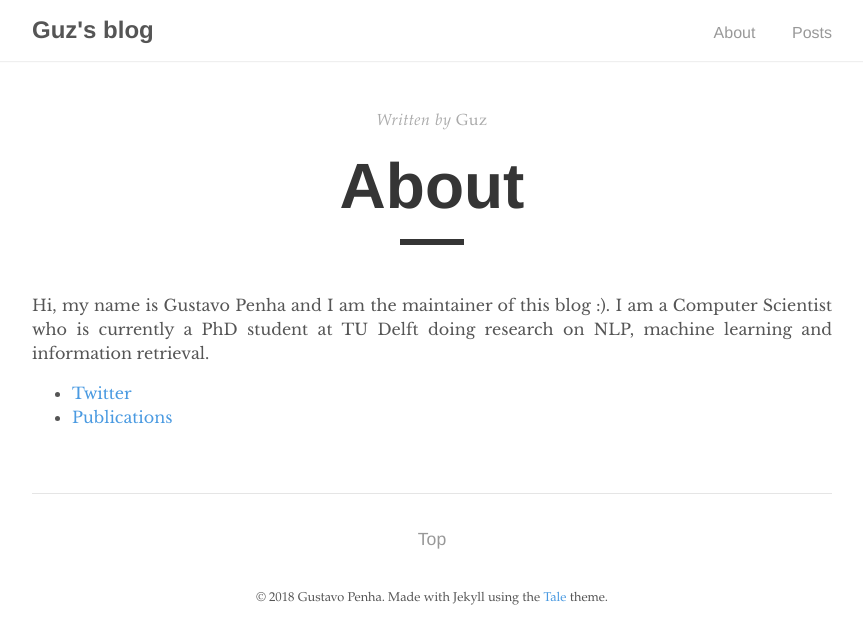
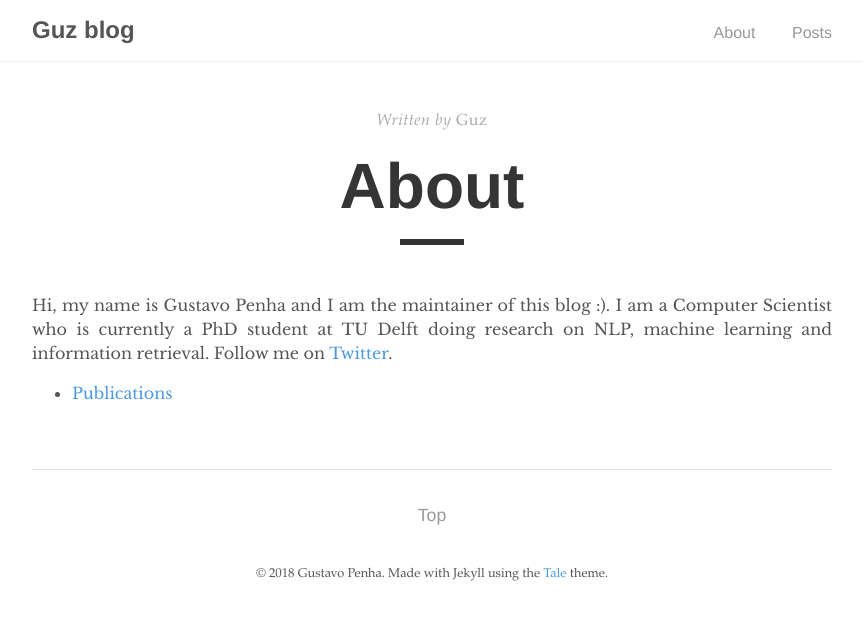
Before and after one commit to Guzpenha/guzblog_old, a Jekyll site: the page built from about.md, in a window 1280 px wide. Shown: the top 644 px of the page, without its empty margins (208-1071 px from the left). Built offline with Jekyll 4.4.1, drawn with Linux system fonts in a browser that asks for light colours.

```diff
--- a/_config.yml
+++ b/_config.yml
@@ -2,7 +2,7 @@
 permalink:      /:year-:month-:day/:title
 
 # Setup
-title:          Guz's blog
+title:          Guz blog
 paginate:       5
 baseurl:        "/guzblog"
 url:            "https://guzpenha.github.io/guzblog"
--- a/about.md
+++ b/about.md
@@ -5,7 +5,6 @@ author: "Guz"
 permalink: /about/
 ---
 
-Hi, my name is Gustavo Penha and I am the maintainer of this blog :). I am a Computer Scientist who is currently a PhD student at TU Delft doing research on NLP, machine learning and information retrieval.
+Hi, my name is Gustavo Penha and I am the maintainer of this blog :). I am a Computer Scientist who is currently a PhD student at TU Delft doing research on NLP, machine learning and information retrieval. Follow me on [Twitter](https://twitter.com/_Guz_).
 
-* [Twitter](https://twitter.com/_Guz_)
 * [Publications](https://scholar.google.com.br/citations?user=kfDXd2MAAAAJ)
```
Also changed, not shown: publications.md (added, +25 -0 lines), 1 other file.
